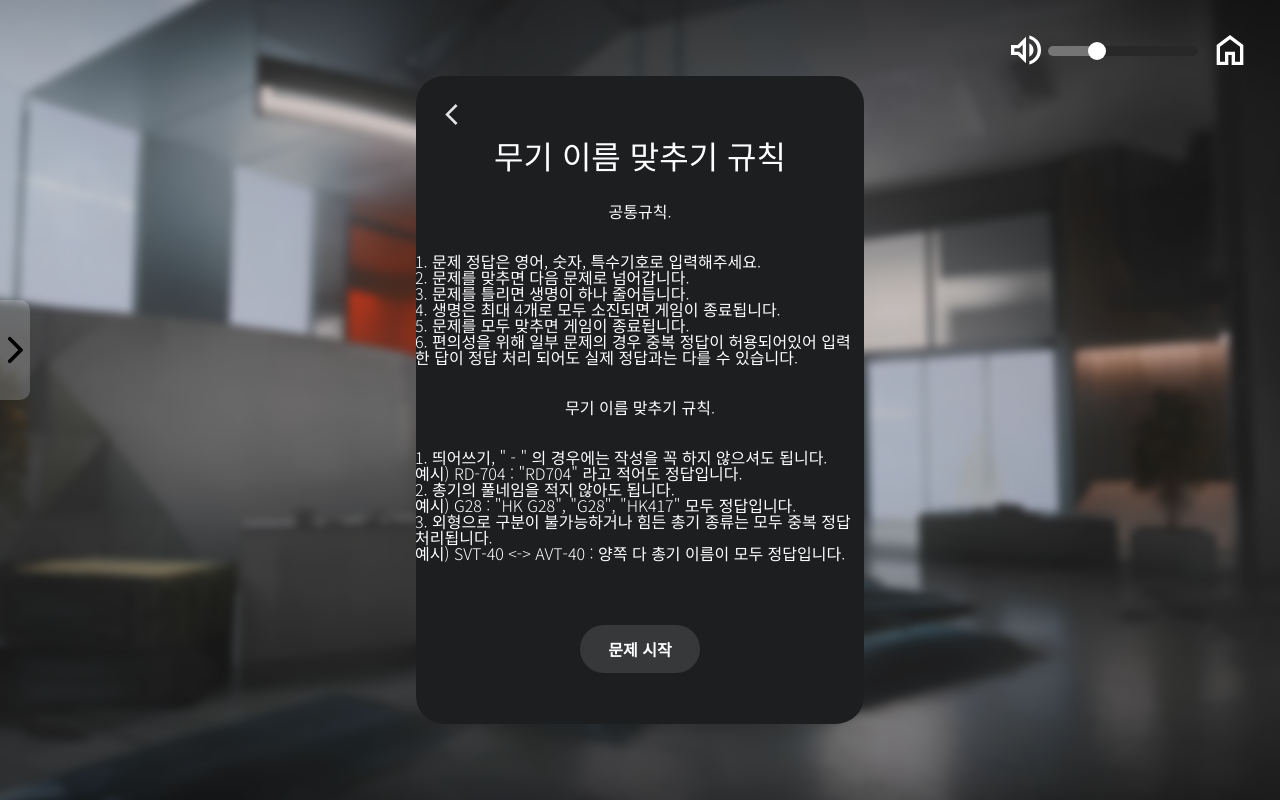
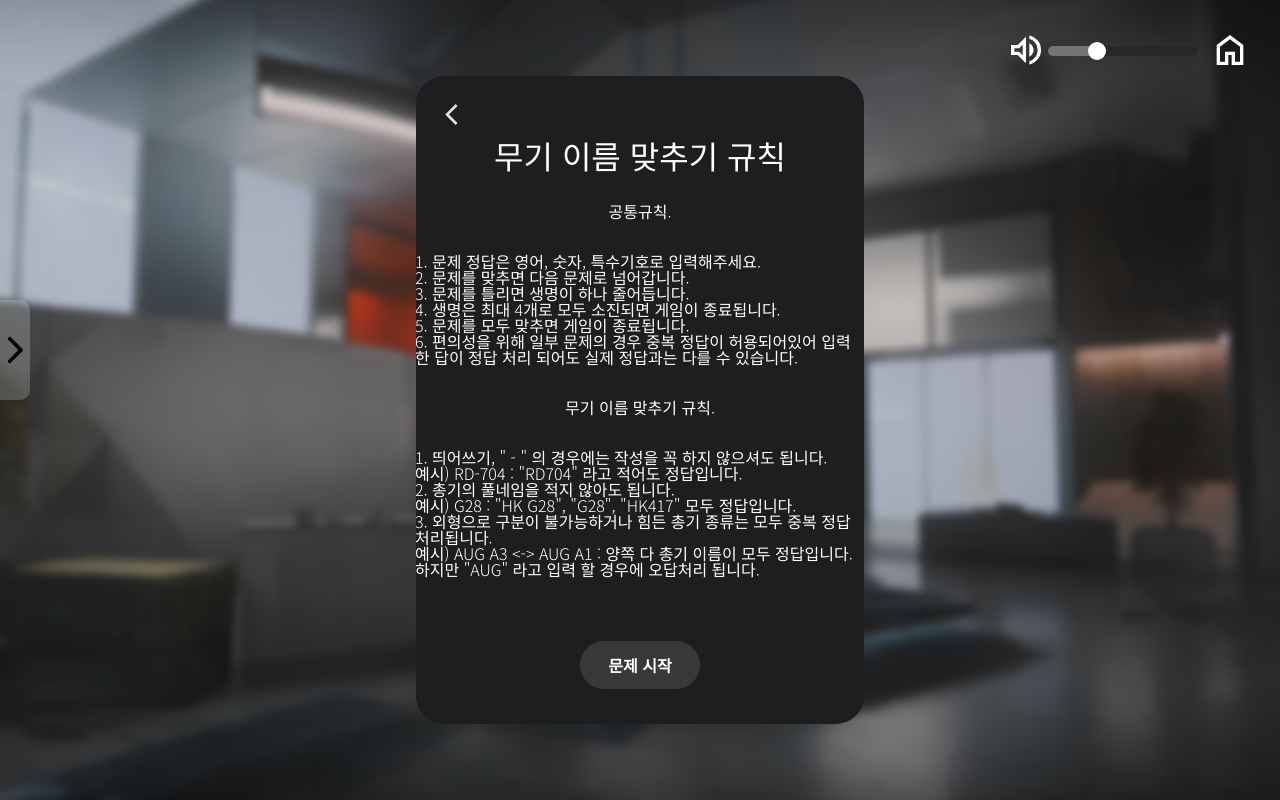
Before and after one commit to dntmdwls42/Davai_Manual, a React (Vite) app in the folder davai_davai_davai/: page /Minigame/MinigameRule in a window 1280 px wide. Built offline with nearby package versions, Linux system fonts and the light colour scheme.

Commit message:
Update MinigameRule.jsx

```diff
--- a/davai_davai_davai/src/components/minigame/MinigameRule.jsx
+++ b/davai_davai_davai/src/components/minigame/MinigameRule.jsx
@@ -63,8 +63,8 @@ function MinigameRule() {
               3. 외형으로 구분이 불가능하거나 힘든 총기 종류는 모두 중복 정답
               처리됩니다.
               <br />
-              예시&#41; SVT-40 &#60;-&#62; AVT-40 : 양쪽 다 총기 이름이 모두
-              정답입니다.
+              예시&#41; AUG A3 &#60;-&#62; AUG A1 : 양쪽 다 총기 이름이 모두
+              정답입니다. 하지만 "AUG" 라고 입력 할 경우에 오답처리 됩니다.
             </p>
           </>
         );
```
